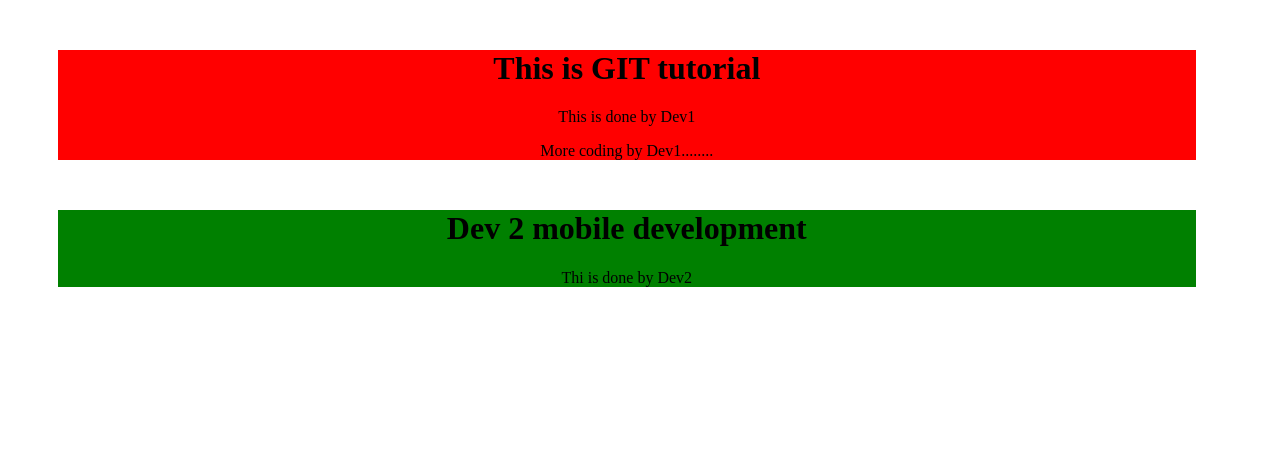
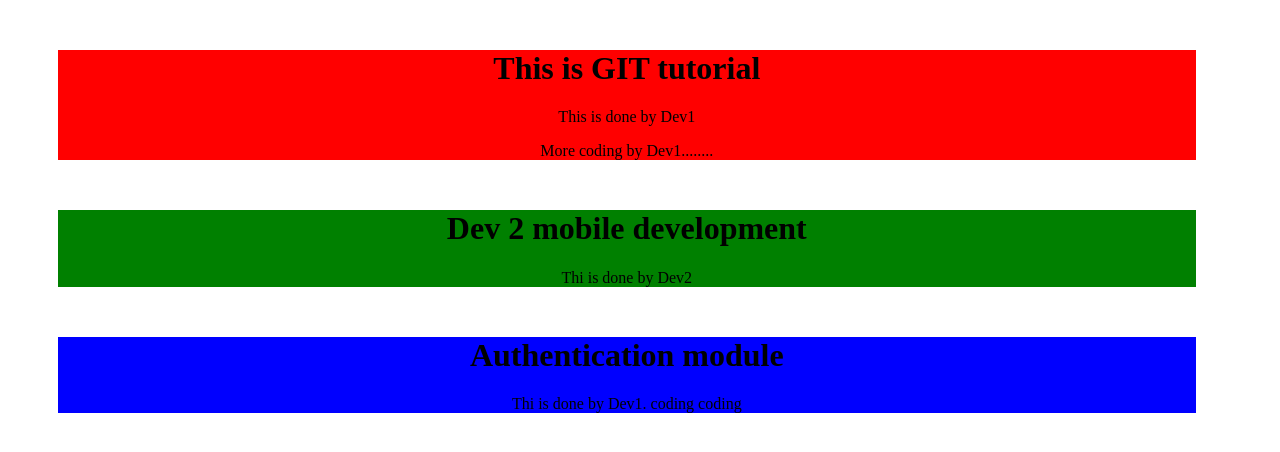
Before and after one commit to tomasz-te/git_tutorial, a plain HTML site: page index.html in a window 1280 px wide. Drawn offline with Linux system fonts and the light colour scheme.

Commit message:
auth module changes

```diff
--- a/index.html
+++ b/index.html
@@ -19,5 +19,10 @@
 <p>Thi is done by Dev2</p>
 </div>
 
+<div class="box blue">
+<h1>Authentication module</h1>
+<p>Thi is done by Dev1. coding coding</p>
+</div>
+
 </body>
 </html>
```
